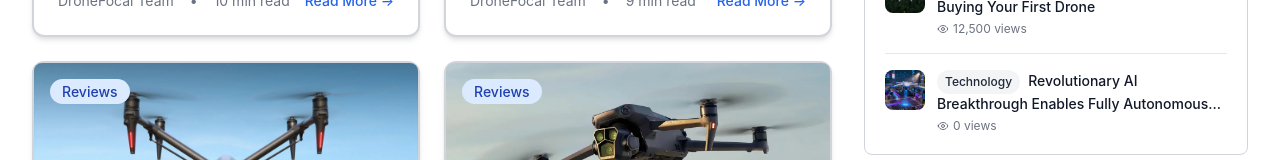
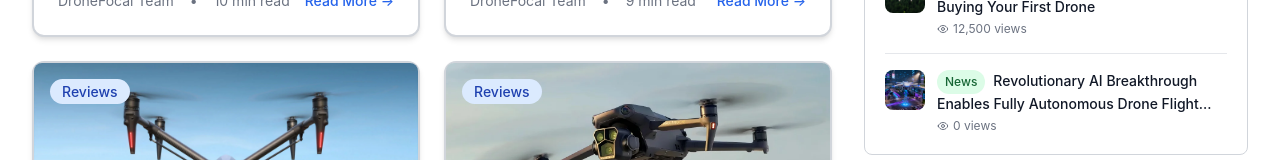
Before and after one commit to chenyichao1993/dronefocal, a Next.js app: page / in a window 1280 px wide. Shown: the part 527-687 px from the top of the page. Built offline with nearby package versions, Linux system fonts and the light colour scheme.

Commit message:
侧边栏分类标签优化：news细分分类统一显示为News一级分类

```diff
--- a/src/components/Sidebar.tsx
+++ b/src/components/Sidebar.tsx
@@ -28,6 +28,23 @@ export default function Sidebar({ popularArticles = [] }: SidebarProps) {
   useEffect(() => {
     setIsClient(true)
   }, [])
+
+  // 侧边栏专用的分类信息函数：将 news 的细分分类统一显示为 "News"
+  const getSidebarCategoryInfo = (category: string) => {
+    // News 的细分分类列表
+    const newsSubCategories = ['Product Launch', 'Technology', 'Regulations', 'Industry News', 'Events', 'General']
+
+    // 如果是 news 的细分分类，统一显示为 "News"
+    if (newsSubCategories.includes(category)) {
+      return {
+        name: 'News',
+        color: 'bg-green-100 text-green-800 dark:bg-green-900/30 dark:text-green-300'
+      }
+    }
+
+    // 否则使用原来的 getCategoryInfo
+    return getCategoryInfo(category)
+  }
 
   // Get article URL based on category
   const getArticleUrl = (article: PopularArticle) => {
@@ -85,7 +102,7 @@ export default function Sidebar({ popularArticles = [] }: SidebarProps) {
           <div className="space-y-4">
             {popularArticles.length > 0 ? (
               popularArticles.map((article, index) => {
-                const categoryInfo = getCategoryInfo(article.category)
+                const categoryInfo = getSidebarCategoryInfo(article.category)
                 return (
                   <div key={article.slug} className={`sidebar-article ${index < popularArticles.length - 1 ? 'border-b border-gray-200 pb-4' : ''}`}>
                     <div className="flex items-start space-x-3">
```
